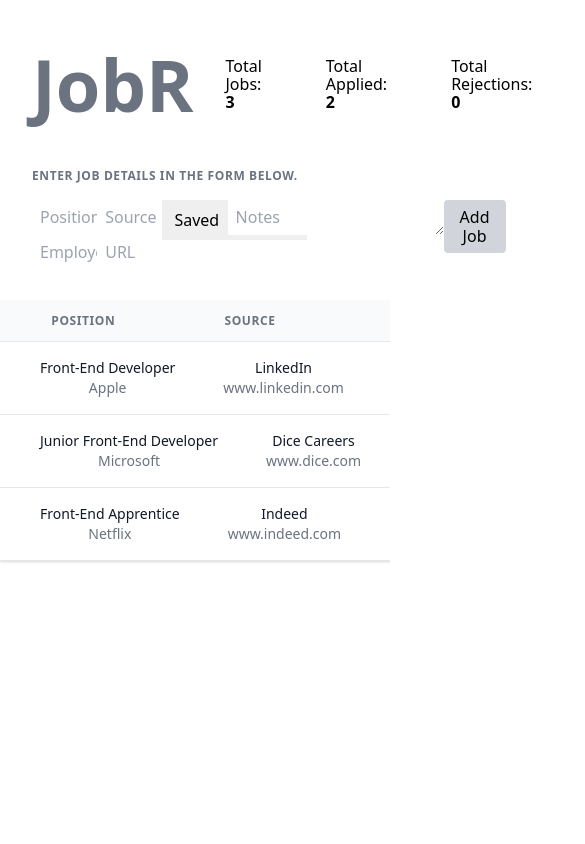
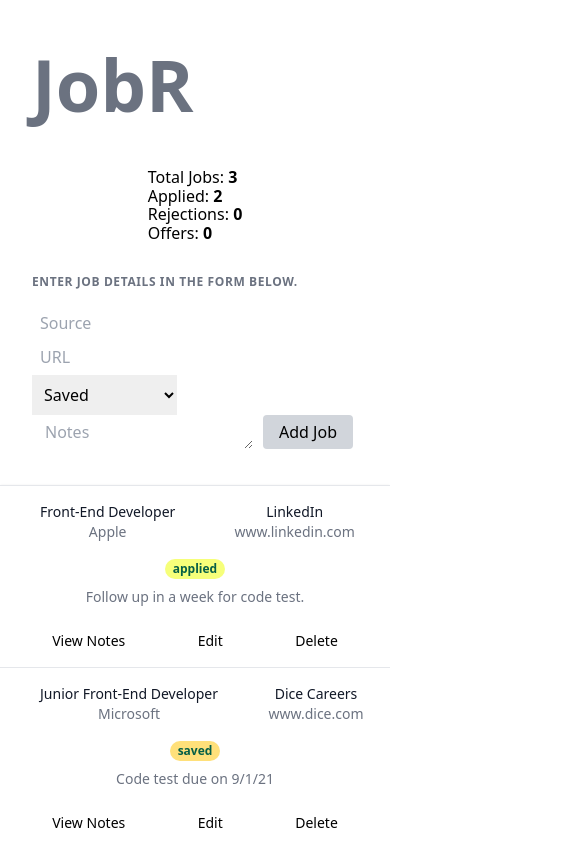
Before and after one commit to rscole87/job-search-app, a React (Create React App) app: page / in a window 390 px wide. Shown: the top 844 px of the page, 585 px wide, since content can reach past the window. Built offline with nearby package versions, Linux system fonts and the light colour scheme.

Commit message:
style jobitem component for mobile

```diff
--- a/src/components/CounterComponent.js
+++ b/src/components/CounterComponent.js
@@ -3,21 +3,21 @@ import React from 'react'
 const Counters = (props) => {
     return (
         <>
-            <div className="flex">
+            <div className="flex flex-col md:flex-row">
                 <div className="px-8">
                     <h2>Total Jobs: <span className="font-bold">{props.jobsCount}</span></h2>
                 </div>
 
                 <div className="px-8">
-                    <h4>Total Applied: <span className="font-bold">{props.appliedCount}</span></h4>
+                    <h4>Applied: <span className="font-bold">{props.appliedCount}</span></h4>
                 </div>
 
                 <div className="px-8">
-                    <h4>Total Rejections: <span className={`font-bold ${props.rejectCount > 0 ? "text-red-600" : ""}`}>{props.rejectCount}</span></h4>
+                    <h4>Rejections: <span className={`font-bold ${props.rejectCount > 0 ? "text-red-600" : ""}`}>{props.rejectCount}</span></h4>
                 </div>
 
                 <div className="px-8">
-                    <h4>Total Offers: <span className={`font-bold ${props.offerCount > 0 ? "text-green-600" : ""}`}>{props.offerCount}</span></h4>
+                    <h4>Offers: <span className={`font-bold ${props.offerCount > 0 ? "text-green-600" : ""}`}>{props.offerCount}</span></h4>
                 </div>
             </div>
         </>
--- a/src/components/HeaderComponent.js
+++ b/src/components/HeaderComponent.js
@@ -3,11 +3,11 @@ import Counters from "./CounterComponent";
 
 const Header = (props) => {
   return (
-    <div className="px-8 flex items-center justify-between">
+    <div className="px-8 grid grid-cols-1 md:grid-cols-2 flex items-center justify-between">
       <div className="flex-1">
         <h1 className="text-gray-500 text-7xl font-extrabold">JobR</h1>
       </div>
-      <div className="flex-1 flex justify-around">
+      <div className="flex-1 flex justify-around mb-8 md:mb-0">
         <Counters jobsCount={props.jobsCount} appliedCount={props.appliedCount} rejectCount={props.rejectCount} offerCount={props.offerCount} />
       </div>
     </div>
--- a/src/components/InputFormComponent.js
+++ b/src/components/InputFormComponent.js
@@ -48,7 +48,7 @@ const InputForm = (props) => {
   return (
     <>
       <p className="px-8 mb-4 text-xs font-bold text-gray-500 uppercase tracking-wider">Enter job details in the form below.</p>
-      <form action="" className="px-8 grid grid-cols-5">
+      <form action="" className="px-8 grid grid-cols-1 md:grid-cols-5">
         <div>
           <input type="text" value={position} placeholder="Position" className="p-2" onChange={(e) => setPosition(e.target.value)} />
           <input type="text" value={employer} placeholder="Employer" className="p-2" onChange={(e) => setEmployer(e.target.value)} />
--- a/src/components/JobItemComponent.js
+++ b/src/components/JobItemComponent.js
@@ -11,6 +11,7 @@ const JobItem = (props) => {
   const [rejected, setRejected] = useState(props.job.rejected);
   const [offer, setOffer] = useState(props.job.offer);
   const [notes, setNotes] = useState(props.job.notes);
+  const [notesCollapsed, setNotesCollapsed] = useState(true);
   const [editing, setEditing] = useState(false);
   const jobItemKey = props.job.key;
 
@@ -100,9 +101,16 @@ const JobItem = (props) => {
     props.deleteJobItem(jobItemKey);
   };
 
+  const toggleNotesCollapse = () => {
+    setNotesCollapsed(!notesCollapsed);
+    console.log(notesCollapsed)
+    console.log(window.innerWidth)
+  };
+
   if (!editing) {
     return (
-      <div className={`job-item flex text-center ${offer ? "bg-green-100" : ""} ${rejected ? "bg-red-100" : ""} `} key={jobItemKey}>
+      <div className={`job-item flex flex-col md:grid md:grid-cols-5 flex-wrap md:flex-nowrap text-center ${offer ? "bg-green-100" : ""} ${rejected ? "bg-red-100" : ""} `} key={jobItemKey}>
+        <div className="flex col-span-2">
           <div className="px-6 py-4 whitespace-nowrap flex-1">
             <div className="flex items-center justify-center">
               <div className="ml-4">
@@ -122,26 +130,38 @@ const JobItem = (props) => {
               <a href={url}>{url}</a>
             </div>
           </div>
+        </div>
 
-        <div className="px-6 py-4 whitespace-nowrap flex-1">
+        <div className="px-3 md:px-6 md:py-4 whitespace-nowrap flex-none md:flex-1">
           <span className={`px-2 inline-flex text-xs leading-5 font-semibold rounded-full text-green-800 ${status.toLowerCase() === "saved" ? "saved-job" : status.toLowerCase() === "applied" ? "applied-job" : status.toLowerCase() === "first-interview" ? "first-interview" : status.toLowerCase() === "second-interview" ? "second-interview" : "third-plus-interview"}`}>{status}</span>
         </div>
 
-        <div className="px-6 py-4 whitespace-nowrap text-sm text-gray-500 flex-1">{notes}</div>
+        <div className="md:flex-none">
+          <div className={`px-3 py-2 mx-auto md:px-6 md:py-4 whitespace-normal text-sm text-gray-500 flex-grow md:flex-1 max-w-xs ${notesCollapsed && window.innerWidth <= 575 ? "hidden" : "block"}}`}>{notes}</div>
+        </div>
 
-        <div className="px-6 py-4 whitespace-nowrap text-right text-sm font-medium flex-1">
+        <div className="px-6 py-4 whitespace-nowrap text-right text-sm font-medium md:flex-grow flex justify-around md:justify-end">
+          <button className="block md:hidden" onClick={() => toggleNotesCollapse()}>
+            View Notes
+          </button>
+
           <div>
-            <button onClick={() => setEditing(true)}>Edit</button>
+            <button className="mx-4 md:flex-none" onClick={() => setEditing(true)}>
+              Edit
+            </button>
           </div>
+
           <div>
-            <button onClick={() => handleDelete()}>Delete</button>
+            <button className="md:flex-none" onClick={() => handleDelete()}>
+              Delete
+            </button>
           </div>
         </div>
       </div>
     );
   } else {
     return (
-      <form action="" className="px-8 grid grid-cols-5">
+      <form action="" className="px-8 grid grid-cols-1 md:grid-cols-5">
         <div className="text-center">
           <input type="text" value={position} placeholder="Position" className="p-2" onChange={(e) => setPosition(e.target.value)} />
           <input type="text" value={employer} placeholder="Employer" className="p-2" onChange={(e) => setEmployer(e.target.value)} />
--- a/src/components/JobListAreaComponent.js
+++ b/src/components/JobListAreaComponent.js
@@ -14,7 +14,7 @@ const JobListArea = (props) => {
           <div className="py-2 align-middle inline-block min-w-full sm:px-6 lg:px-8">
             <div className="shadow overflow-hidden border-b border-gray-200 sm:rounded-lg">
               <div className="min-w-full divide-y divide-gray-200">
-                <div className="bg-gray-50">
+                <div className="bg-gray-50 hidden md:block">
                   <div className="flex ">
                     <div className="px-6 py-3 flex-1 text-left text-xs font-bold text-gray-500 uppercase tracking-wider text-center">
                       Position
```
Lines whose indentation alone changed are shown as unchanged.
